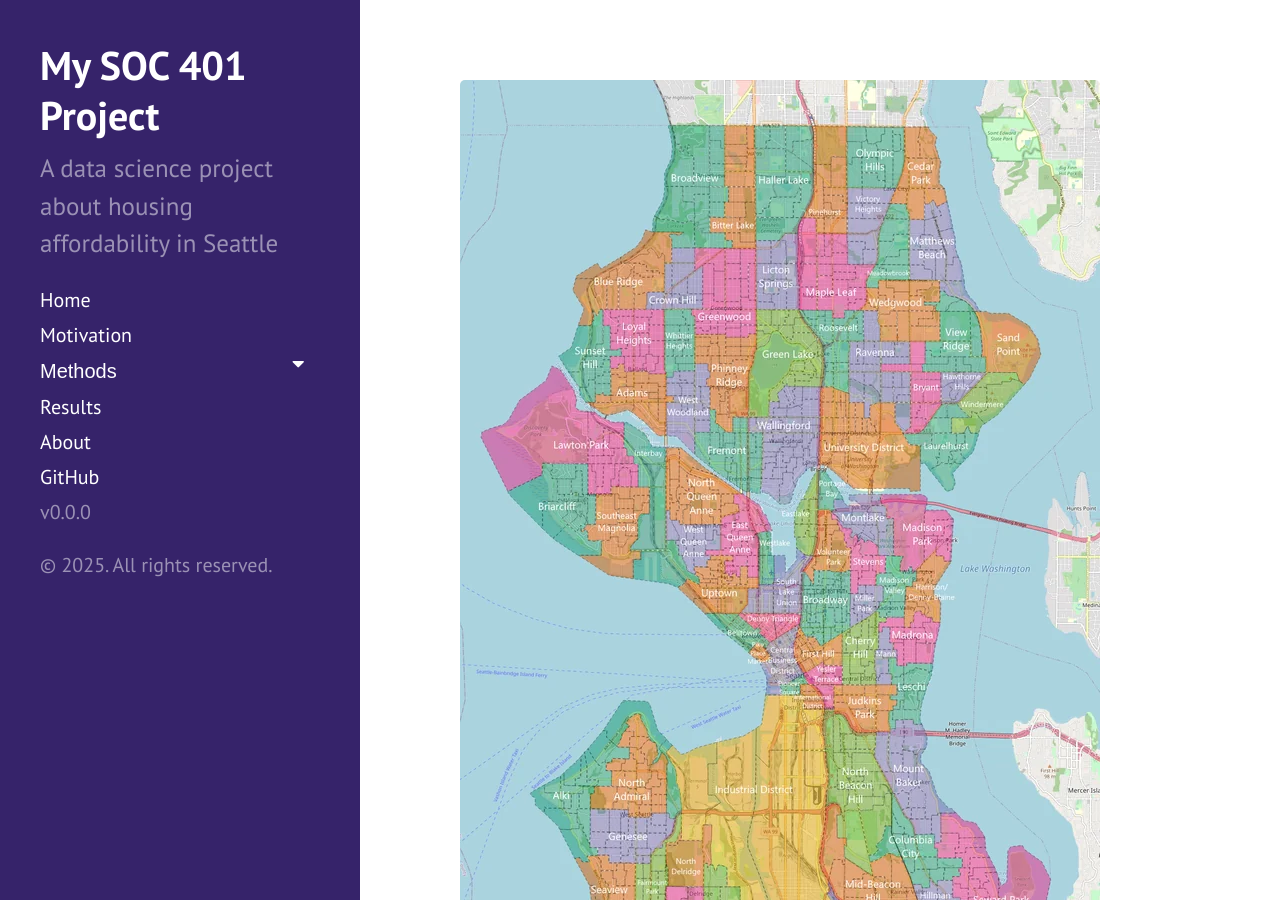
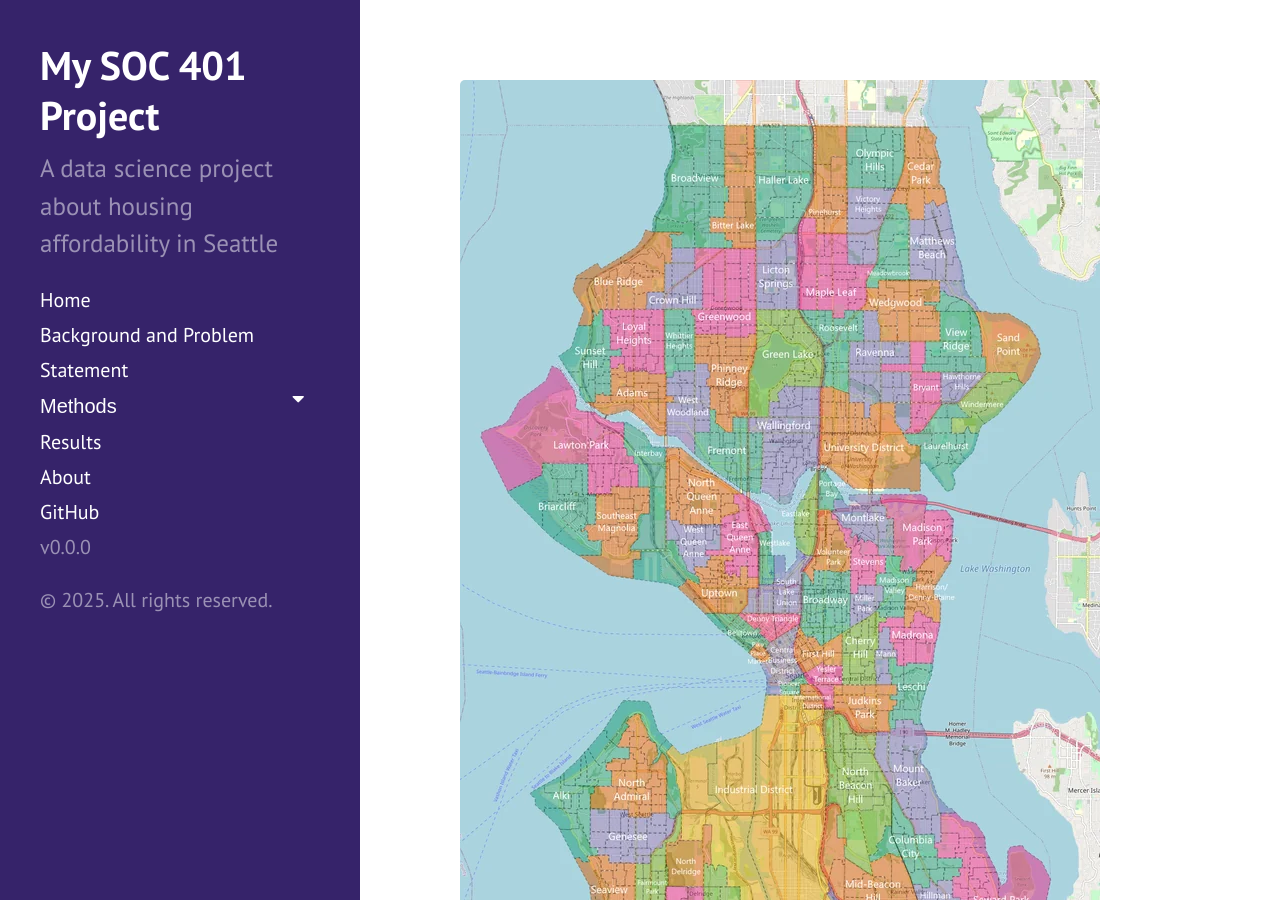
Before and after one commit to ymzakaria/soc401-ymzakaria, a Jekyll site: the page built from index.md, in a window 1280 px wide and 900 px high. Built offline with Jekyll 4.4.1, drawn with Linux system fonts in a browser that asks for light colours; the list of posts is cut into pages by our own code.

Commit message:
Update sidebar.html

```diff
--- a/_includes/sidebar.html
+++ b/_includes/sidebar.html
@@ -13,7 +13,7 @@
     <nav class="sidebar-nav">
 
       <a class="sidebar-nav-item{% if page.url == site.baseurl %} active{% endif %}" href="{{ site.baseurl }}">Home</a>
-      <a class="sidebar-nav-item {% if page.url == node.url %} active{% endif %}" href="{{ '/motivation' | prepend: site.baseurl }}">Motivation</a>
+      <a class="sidebar-nav-item {% if page.url == node.url %} active{% endif %}" href="{{ '/motivation' | prepend: site.baseurl }}">Background and Problem Statement</a>
 
       <!-- An example of a section with drop-down menu -->
       <button class="dropdown-btn">Methods
```
